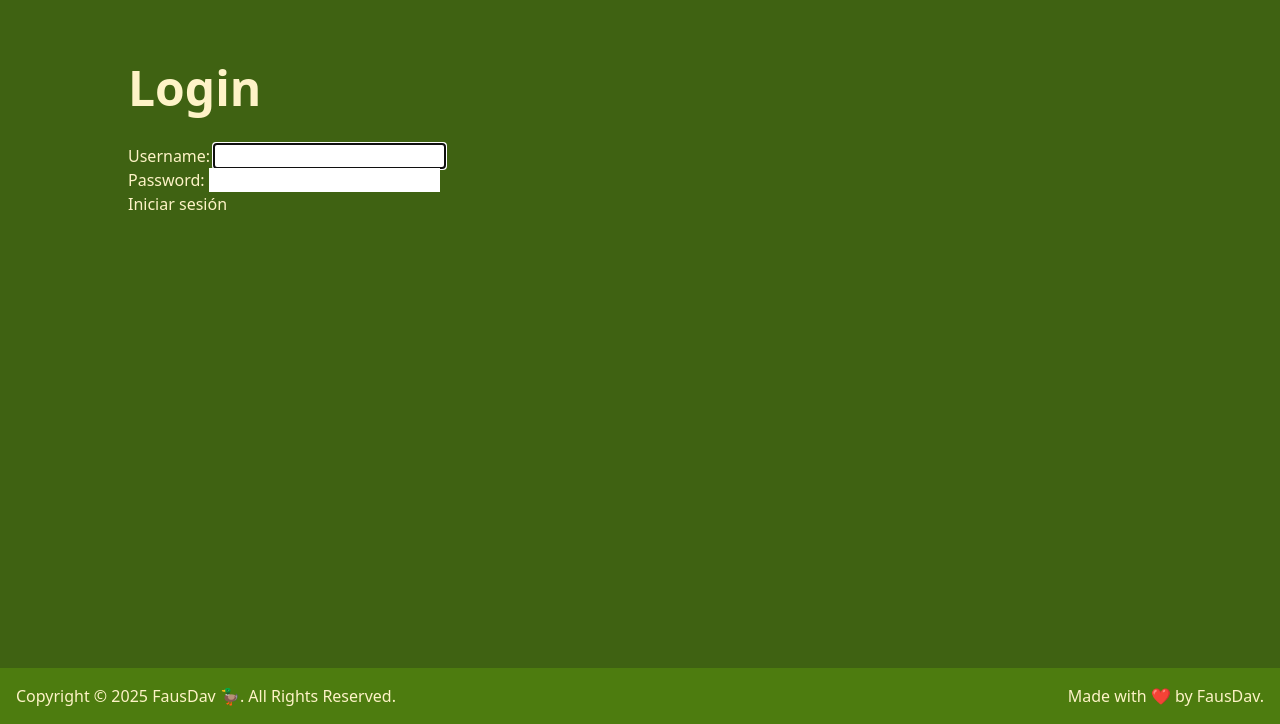
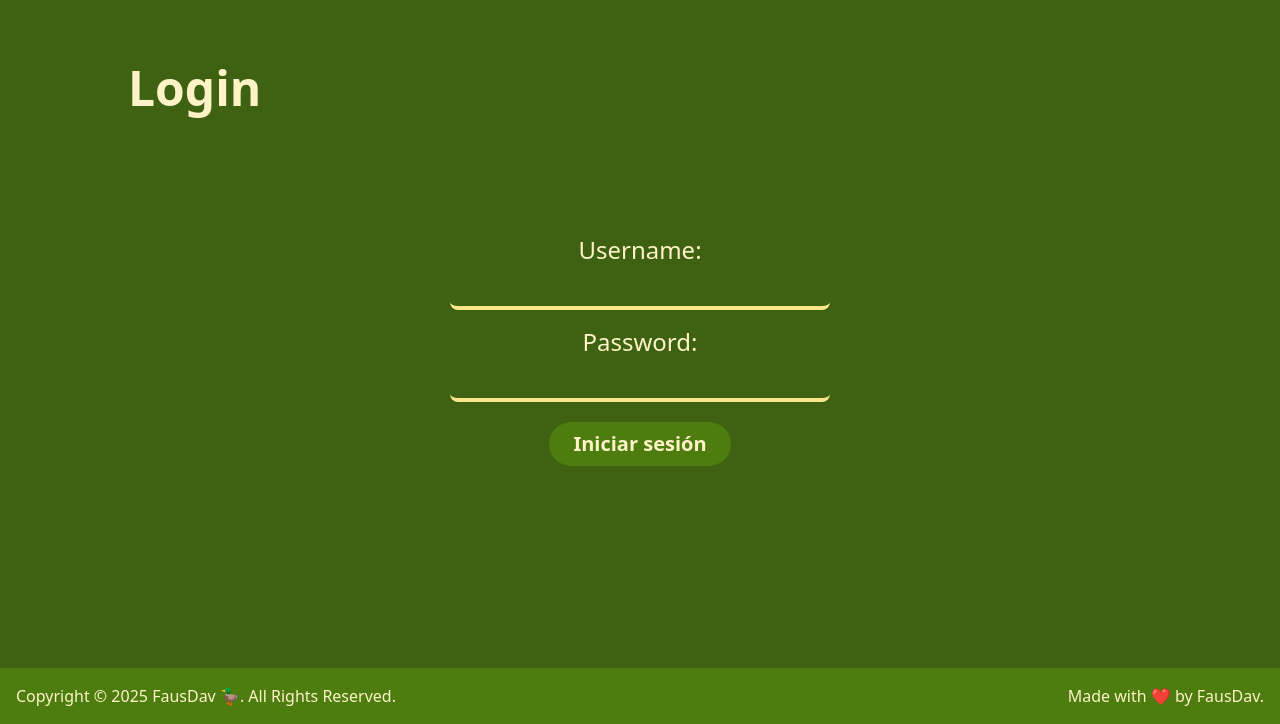
Before and after one commit to FausDav/django_tasks, a Django app: page /login/ in a window 1280 px wide. Shown: the part 76-800 px from the top of the page. Run offline with Django 5.2, Linux system fonts and the light colour scheme.

Commit message:
Styling the Login page

```diff
--- a/myapp/static/styles/main.css
+++ b/myapp/static/styles/main.css
@@ -610,12 +610,28 @@ video {
   margin-right: auto;
 }
 
+.-mt-32 {
+  margin-top: -8rem;
+}
+
 .mb-8 {
   margin-bottom: 2rem;
 }
 
 .mt-16 {
   margin-top: 4rem;
+}
+
+.mt-2 {
+  margin-top: 0.5rem;
+}
+
+.mt-4 {
+  margin-top: 1rem;
+}
+
+.mt-5 {
+  margin-top: 1.25rem;
 }
 
 .block {
@@ -658,6 +674,10 @@ video {
   flex-wrap: wrap;
 }
 
+.content-center {
+  align-content: center;
+}
+
 .items-center {
   align-items: center;
 }
@@ -666,12 +686,55 @@ video {
   justify-content: space-between;
 }
 
+.rounded-3xl {
+  border-radius: 1.5rem;
+}
+
+.rounded-xl {
+  border-radius: 0.75rem;
+}
+
+.rounded-lg {
+  border-radius: 0.5rem;
+}
+
 .rounded-br-3xl {
   border-bottom-right-radius: 1.5rem;
 }
 
 .rounded-tl-3xl {
   border-top-left-radius: 1.5rem;
+}
+
+.border-4 {
+  border-width: 4px;
+}
+
+.border-8 {
+  border-width: 8px;
+}
+
+.border-b-4 {
+  border-bottom-width: 4px;
+}
+
+.border-solid {
+  border-style: solid;
+}
+
+.border-amber-100 {
+  --tw-border-opacity: 1;
+  border-color: rgb(254 243 199 / var(--tw-border-opacity, 1));
+}
+
+.border-amber-200 {
+  --tw-border-opacity: 1;
+  border-color: rgb(253 230 138 / var(--tw-border-opacity, 1));
+}
+
+.bg-black {
+  --tw-bg-opacity: 1;
+  background-color: rgb(0 0 0 / var(--tw-bg-opacity, 1));
 }
 
 .bg-lime-700 {
@@ -709,12 +772,21 @@ video {
   padding-bottom: 1rem;
 }
 
+.pl-4 {
+  padding-left: 1rem;
+}
+
 .text-center {
   text-align: center;
 }
 
 .text-justify {
   text-align: justify;
+}
+
+.text-2xl {
+  font-size: 1.5rem;
+  line-height: 2rem;
 }
 
 .text-5xl {
@@ -740,6 +812,11 @@ video {
   color: rgb(254 243 199 / var(--tw-text-opacity, 1));
 }
 
+.outline-none {
+  outline: 2px solid transparent;
+  outline-offset: 2px;
+}
+
 .hover\:bg-amber-200:hover {
   --tw-bg-opacity: 1;
   background-color: rgb(253 230 138 / var(--tw-bg-opacity, 1));
@@ -748,6 +825,10 @@ video {
 .hover\:text-lime-700:hover {
   --tw-text-opacity: 1;
   color: rgb(77 124 15 / var(--tw-text-opacity, 1));
+}
+
+.focus\:border-4:focus {
+  border-width: 4px;
 }
 
 @media (min-width: 640px) {
--- a/myapp/templates/login.html
+++ b/myapp/templates/login.html
@@ -1,16 +1,29 @@
 {% extends 'base.html'%}
 
 {% block content %}
-<div class="w-full">
+<div class="w-full h-full flex flex-col">
     <h1 class="text-5xl font-bold mb-8">Login</h1>
-    <form method="post">
-        {% csrf_token %}
-        {% if error %}
-            <div>{{error}}</div>
-        {% endif %}
-        {{form}}
-        <button type="submit">Iniciar sesión</button>
-    </form>
-
+    <div  class="text-center flex-grow content-center -mt-32">
+        <div>
+            <form method="post">
+                {% csrf_token %}
+                <div class="text-2xl">
+                    <div>
+                        <div class="mt-4 ">{{ form.username.label_tag }}</div>
+                        <div class="mt-2 bg-lime-800 ">{{ form.username }}</div>
+                    </div>
+                    <div>
+                        <div class="mt-4 ">{{ form.password.label_tag }}</div>
+                        <div class="mt-2 ">{{ form.password }}</div>
+                    </div>
+                </div>
+                <!--<div class="outline-none bg-lime-800 border-solid border-b-4 border-amber-200 rounded-lg px-4 focus:border-4"></div>-->
+                <button class="mt-5 text-xl font-semibold bg-lime-700 px-6 py-2 rounded-3xl hover:bg-amber-200 hover:text-lime-700"  type="submit">Iniciar sesión</button>
+                {% if error %}
+                <div class="mt-5">{{error}}</div>
+                {% endif %}
+            </form>
+        </div>
+    </div>
 </div>
 {% endblock %}
--- a/myapp/views.py
+++ b/myapp/views.py
@@ -31,12 +31,15 @@ def signup_form(request):
 
 
 def login_form(request):
+    form = AuthenticationForm(request)
+    form.fields['username'].widget.attrs['class'] = "outline-none bg-lime-800 border-solid border-b-4 border-amber-200 rounded-lg px-4"
+    form.fields['password'].widget.attrs['class'] = "outline-none bg-lime-800 border-solid border-b-4 border-amber-200 rounded-lg px-4"
     if(request.method == 'GET'):
-        return render(request,'login.html',{"form":AuthenticationForm})
+        return render(request,'login.html',{"form":form})
     else:
         user = authenticate(request, username=request.POST['username'], password=request.POST['password'])
         if user is None:
-            return render(request,'login.html',{"form":AuthenticationForm, "error":"Invalid username or password"})
+            return render(request,'login.html',{"form":form, "error":"Invalid username or password"})
         else:
             login(request,user)
             return redirect('/projects',{"form":NewProjectForm})
```
